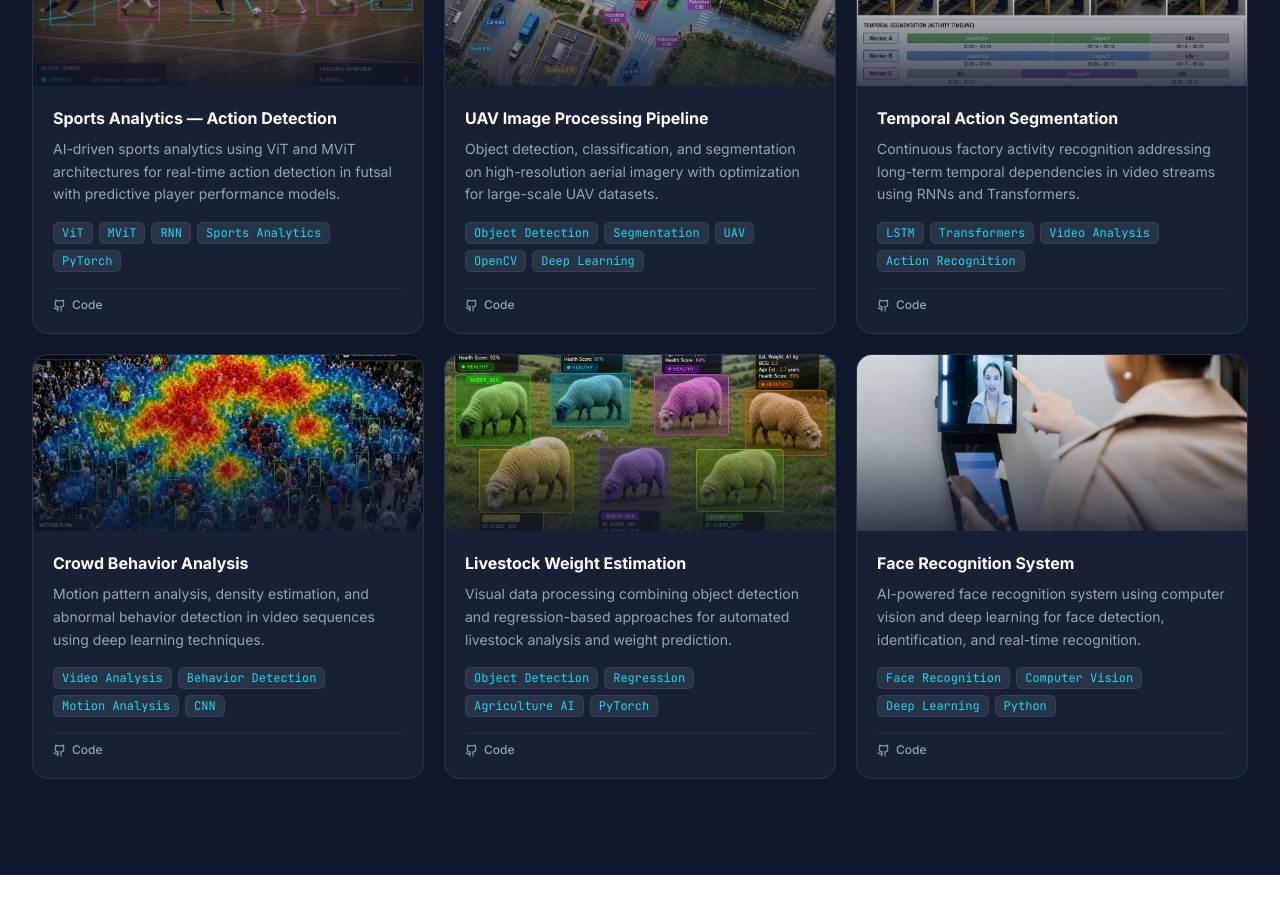
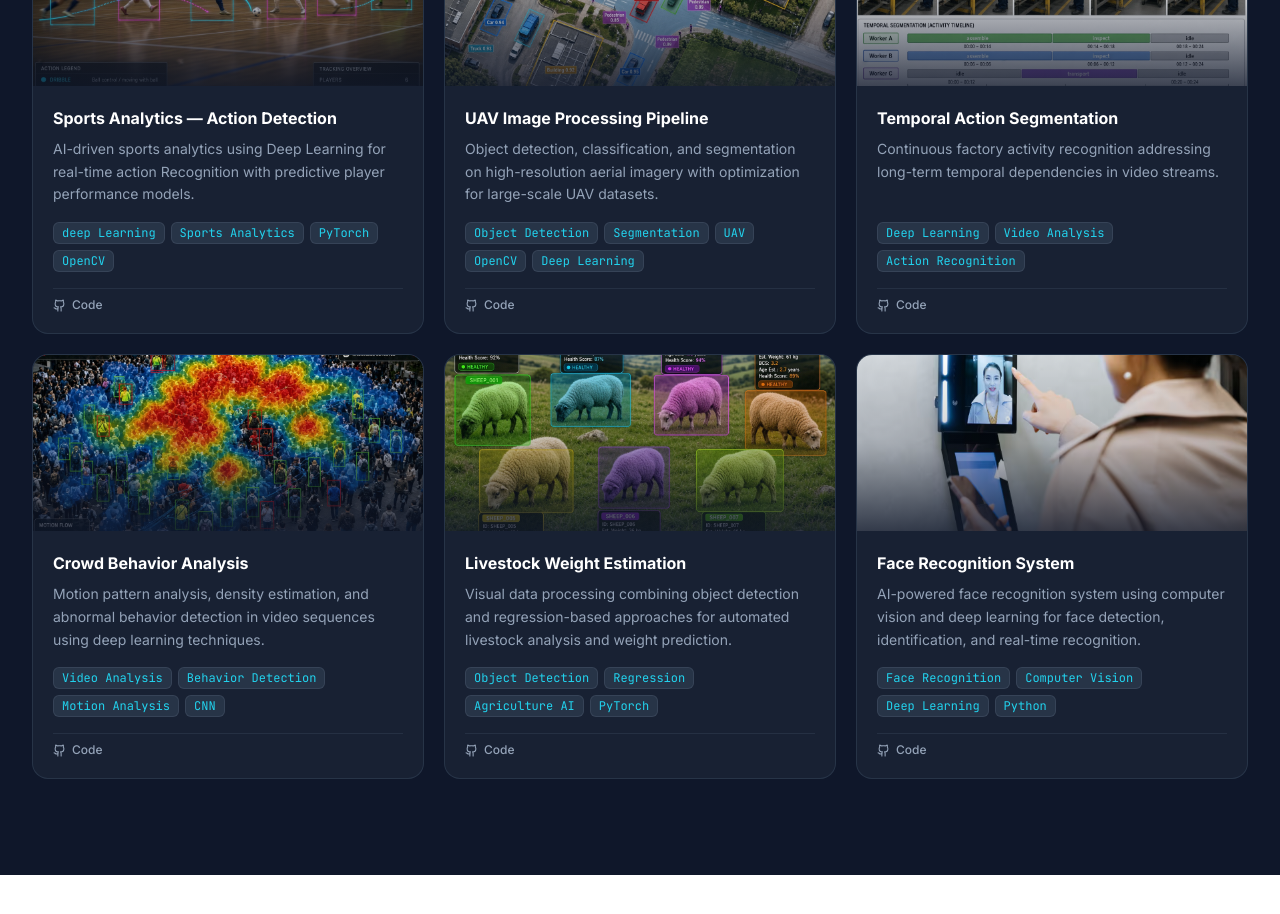
Before and after one commit to KhadijaTL/Portfolio_KhadijaE, a React (Vite) app: page / in a window 1280 px wide. Shown: the part 3420-4334 px from the top of the page. Built offline with nearby package versions, Linux system fonts and the light colour scheme; a web font is replaced by a local one.

Commit message:
Refine project details in Projects.tsx
Updated project descriptions and tags for clarity and accuracy.

```diff
--- a/src/components/Projects.tsx
+++ b/src/components/Projects.tsx
@@ -5,9 +5,9 @@ const projects = [
   {
     title: 'Sports Analytics — Action Detection',
     description:
-      'AI-driven sports analytics using ViT and MViT architectures for real-time action detection in futsal with predictive player performance models.',
+      'AI-driven sports analytics using Deep Learning for real-time action Recognition with predictive player performance models.',
     image: 'images/sports.jpg',
-    tags: ['ViT', 'MViT', 'RNN', 'Sports Analytics', 'PyTorch'],
+    tags: ['deep Learning', 'Sports Analytics', 'PyTorch', 'OpenCV'],
     featured: false,
     github: 'https://github.com/KhadijaTL',
   },
@@ -23,9 +23,9 @@ const projects = [
   {
     title: 'Temporal Action Segmentation',
     description:
-      'Continuous factory activity recognition addressing long-term temporal dependencies in video streams using RNNs and Transformers.',
+      'Continuous factory activity recognition addressing long-term temporal dependencies in video streams.',
     image: 'images/activityRec.jpg',
-    tags: ['LSTM', 'Transformers', 'Video Analysis', 'Action Recognition'],
+    tags: ['Deep Learning', 'Video Analysis', 'Action Recognition'],
     featured: false,
     github: 'https://github.com/KhadijaTL',
   },
```
